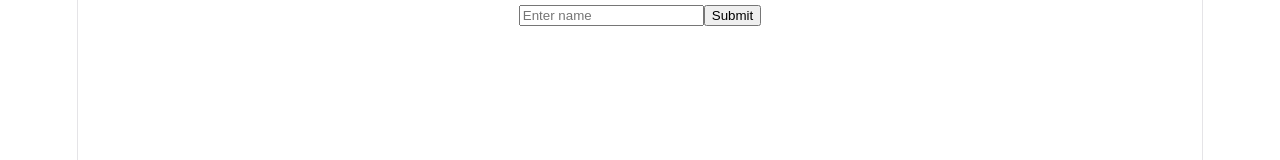
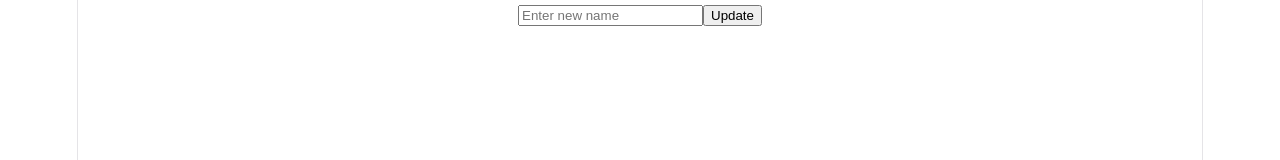
Before and after one commit to kanganamaheshwari0-cmd/react-revision, a React (Vite) app in the folder revision/: page / in a window 1280 px wide. Shown: the top 160 px of the page. Built offline with nearby package versions, Linux system fonts and the light colour scheme.

Commit message:
axios put/ patch

```diff
--- a/revision/src/App.jsx
+++ b/revision/src/App.jsx
@@ -811,7 +811,44 @@
 
 // export default App;
 
-//AXIOS
+//AXIOS POST
+
+// import axios from "axios";
+// import { useState } from "react";
+
+// function App() {
+//   const [name, setName] = useState("");
+
+//   const handleSubmit = async (e) => {
+//     e.preventDefault();
+
+//     const response = await axios.post(
+//       "https://jsonplaceholder.typicode.com/users",
+//       {
+//         name: name,
+//       }
+//     );
+
+//     console.log(response.data);
+//   };
+
+//   return (
+//     <form onSubmit={handleSubmit}>
+//       <input
+//         type="text"
+//         placeholder="Enter name"
+//         value={name}
+//         onChange={(e) => setName(e.target.value)}
+//       />
+
+//       <button type="submit">Submit</button>
+//     </form>
+//   );
+// }
+
+// export default App;
+
+//AXIOS PUT/PATCH
 
 import axios from "axios";
 import { useState } from "react";
@@ -819,30 +856,32 @@ import { useState } from "react";
 function App() {
   const [name, setName] = useState("");
 
-  const handleSubmit = async (e) => {
-    e.preventDefault();
+  const updateUser = async () => {
+    try {
+      const response = await axios.put(
+        "https://jsonplaceholder.typicode.com/users/1",
+        {
+          name: name,
+        }
+      );
 
-    const response = await axios.post(
-      "https://jsonplaceholder.typicode.com/users",
-      {
-        name: name,
-      }
-    );
-
-    console.log(response.data);
+      console.log(response.data);
+    } catch (error) {
+      console.log(error);
+    }
   };
 
   return (
-    <form onSubmit={handleSubmit}>
+    <div>
       <input
         type="text"
-        placeholder="Enter name"
         value={name}
         onChange={(e) => setName(e.target.value)}
+        placeholder="Enter new name"
       />
 
-      <button type="submit">Submit</button>
-    </form>
+      <button onClick={updateUser}>Update</button>
+    </div>
   );
 }
 
```
